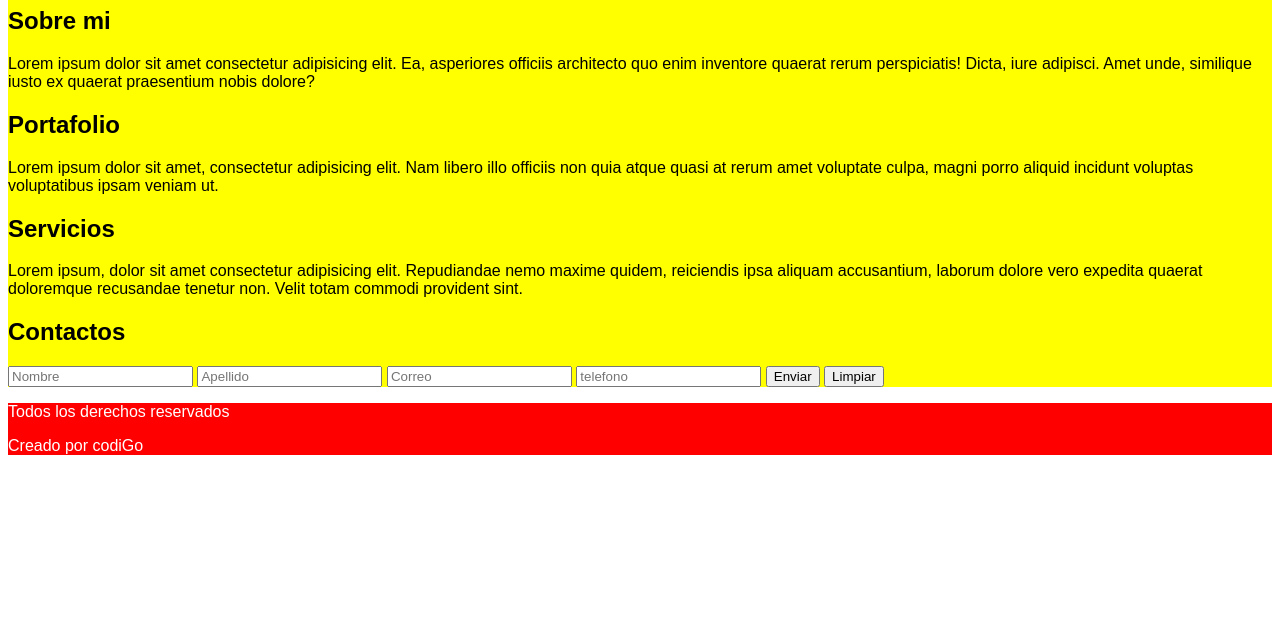
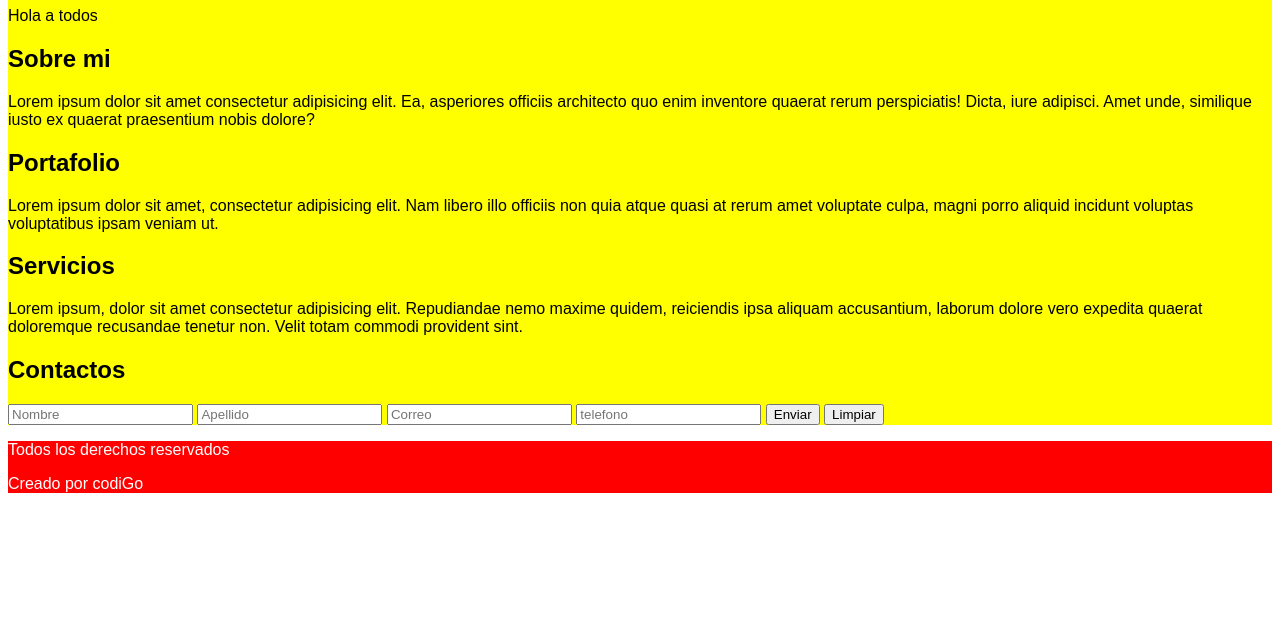
Before and after one commit to BryanUv/Ejemplo, a plain HTML site: page index.html in a window 1280 px wide. Shown: the part 171-800 px from the top of the page. Drawn offline with Linux system fonts and the light colour scheme.

Commit message:
segundo commit

```diff
--- a/index.html
+++ b/index.html
@@ -42,6 +42,11 @@
     </header>
     <main>
         <h1>Titulo principal</h1>
+        <aside>
+            <section>
+                <p>Hola a todos </p>
+            </section>
+        </aside>
         <section>
             <h2>Sobre mi</h2>
             <p>Lorem ipsum dolor sit amet consectetur adipisicing elit. Ea, asperiores officiis
```
